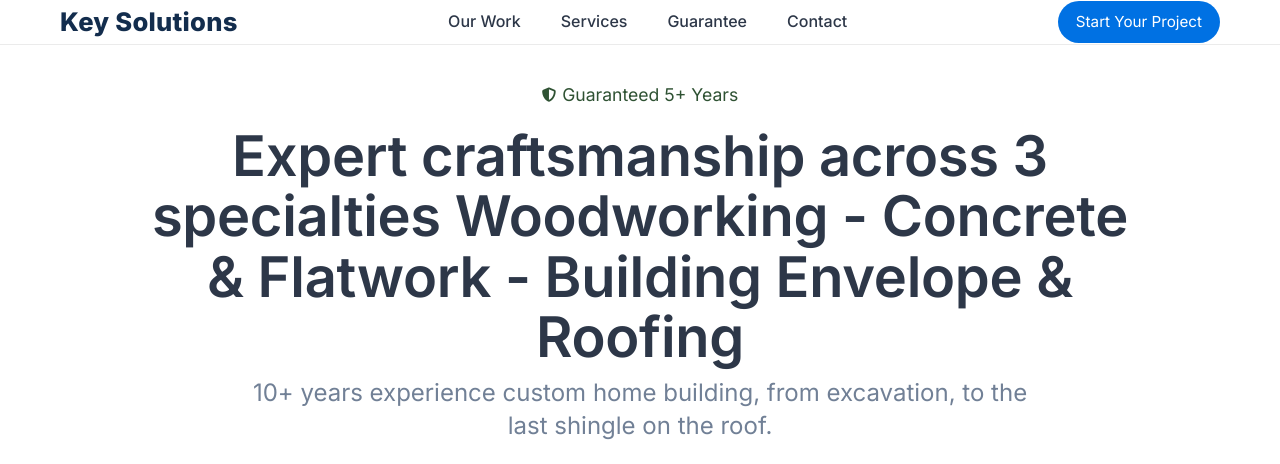
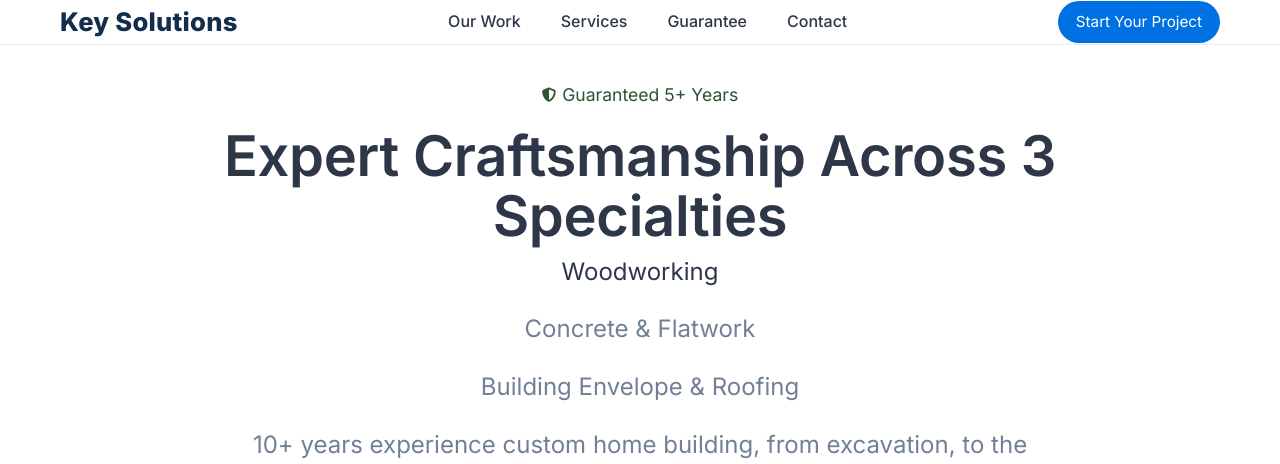
Before and after one commit to Tolksy/HandyContractorWebsite, a plain HTML site: page index.html in a window 1280 px wide. Shown: the top 464 px of the page. Drawn offline with Linux system fonts and the light colour scheme.

Commit message:
Update index.html

```diff
--- a/index.html
+++ b/index.html
@@ -813,7 +813,10 @@
                         <i class="fas fa-shield-alt"></i>
                     Guaranteed 5+ Years
                     </div>
-                <h1>Expert craftsmanship across 3 specialties <span class="highlight">Woodworking - Concrete & Flatwork - Building Envelope & Roofing</span></h1>
+                <h1>Expert Craftsmanship Across 3 Specialties</h1>
+                   <p><span class="highlight">Woodworking</p>
+                   <p> Concrete & Flatwork</p>
+                   <p>Building Envelope & Roofing</p></span>
                 <p>10+ years experience custom home building, from excavation, to the last shingle on the roof.</p>
                     <div class="cta-buttons">
                         <a href="#lead-magnet" class="btn-primary">
```
